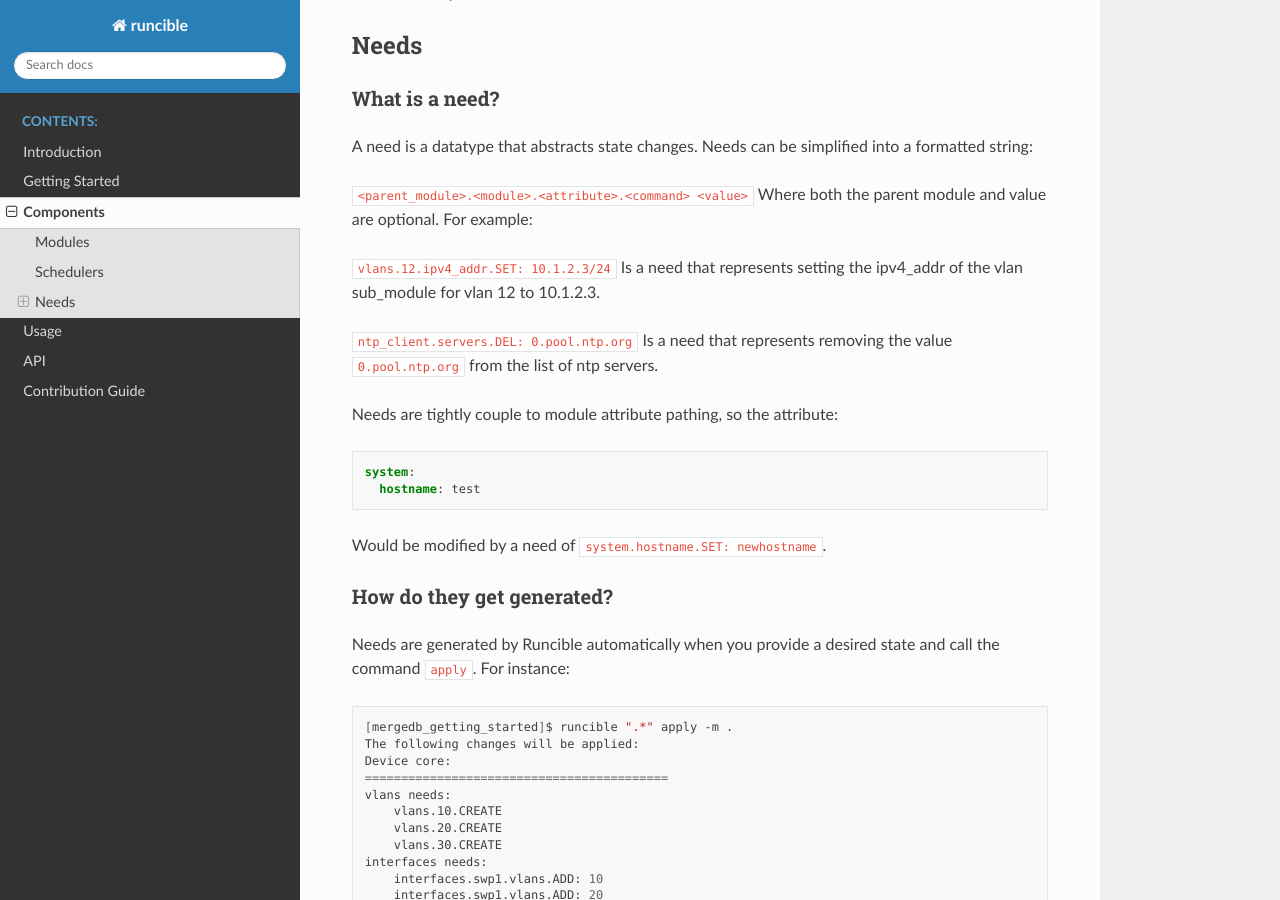
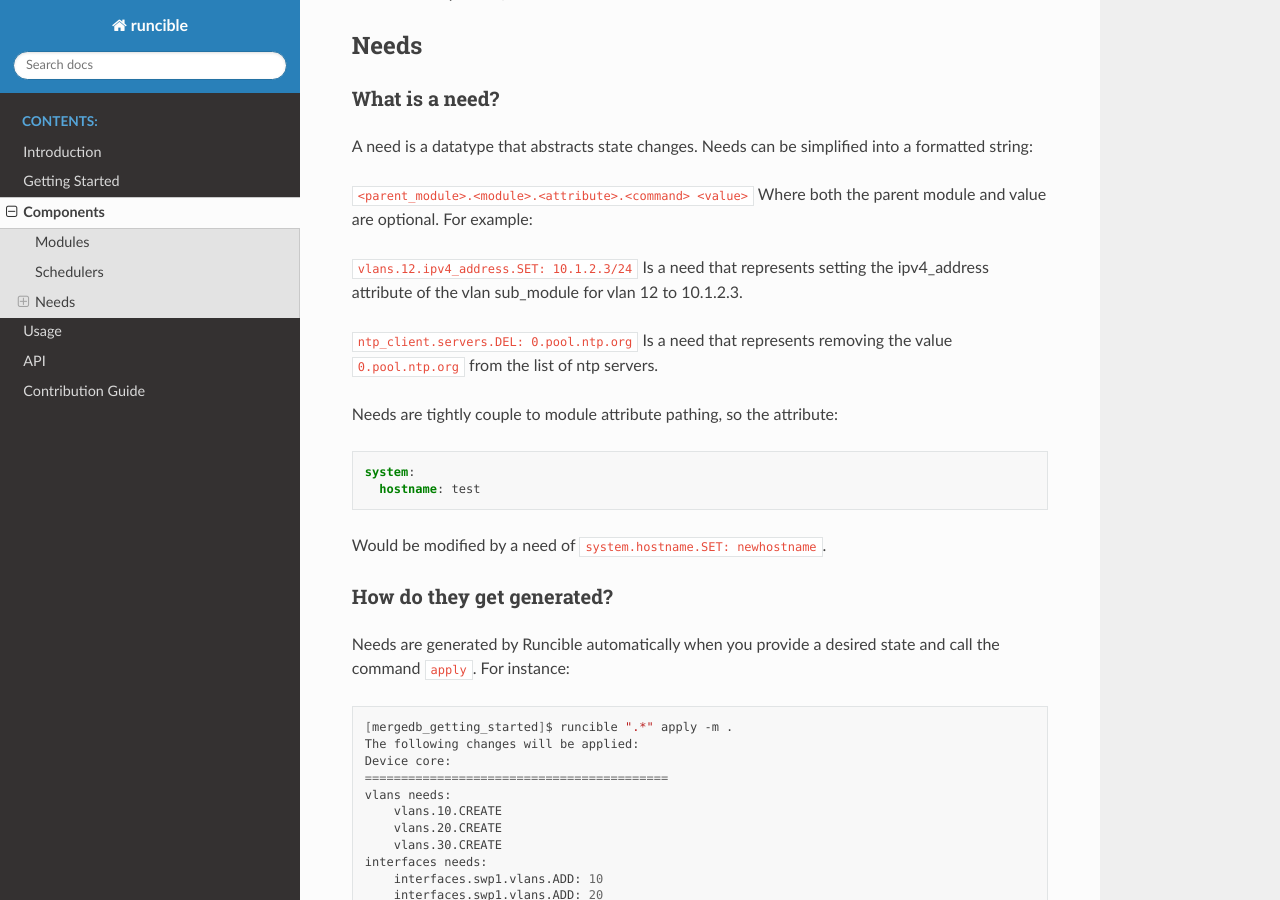
Before and after one commit to graysonhead/runcible, a Sphinx documentation site: the page built from docs/components.rst, in a window 1280 px wide and 900 px high, scrolled down 555 px. Built offline with Sphinx 7.4.7 and the Read the Docs theme 2.0.0, drawn with Linux system fonts in a browser that asks for light colours.

Commit message:
Fixed Incorrect Attribute Name in Documentation

```diff
--- a/docs/components.rst
+++ b/docs/components.rst
@@ -35,8 +35,8 @@ A need is a datatype that abstracts state changes. Needs can be simplified into
 ``<parent_module>.<module>.<attribute>.<command> <value>`` Where both the parent module and value are optional. For
 example:
 
-``vlans.12.ipv4_addr.SET: 10.1.2.3/24`` Is a need that represents setting the ipv4_addr of the vlan sub_module for vlan
-12 to 10.1.2.3.
+``vlans.12.ipv4_address.SET: 10.1.2.3/24`` Is a need that represents setting the ipv4_address attribute of the vlan
+sub_module for vlan 12 to 10.1.2.3.
 
 ``ntp_client.servers.DEL: 0.pool.ntp.org`` Is a need that represents removing the value ``0.pool.ntp.org`` from the list
 of ntp servers.
```
